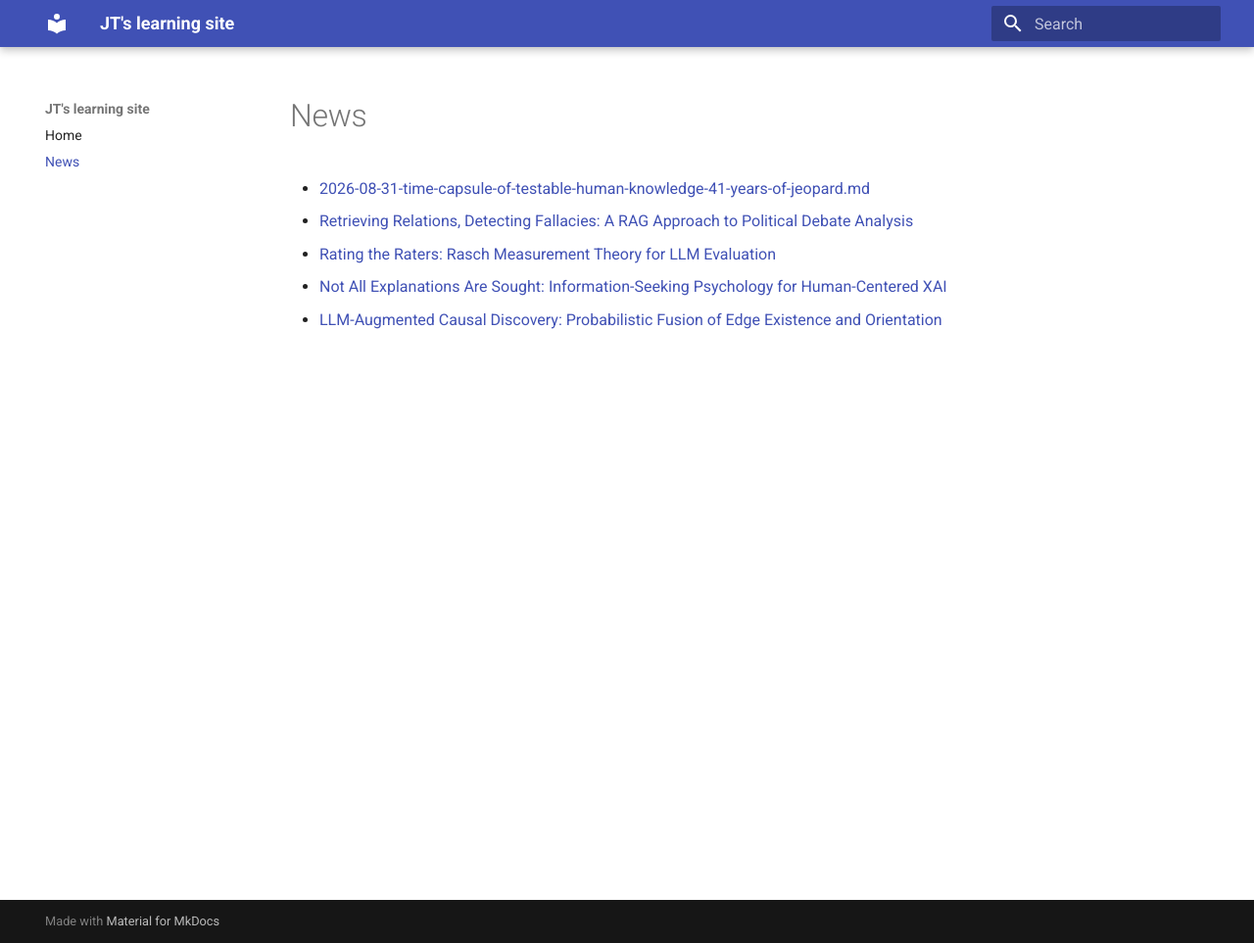
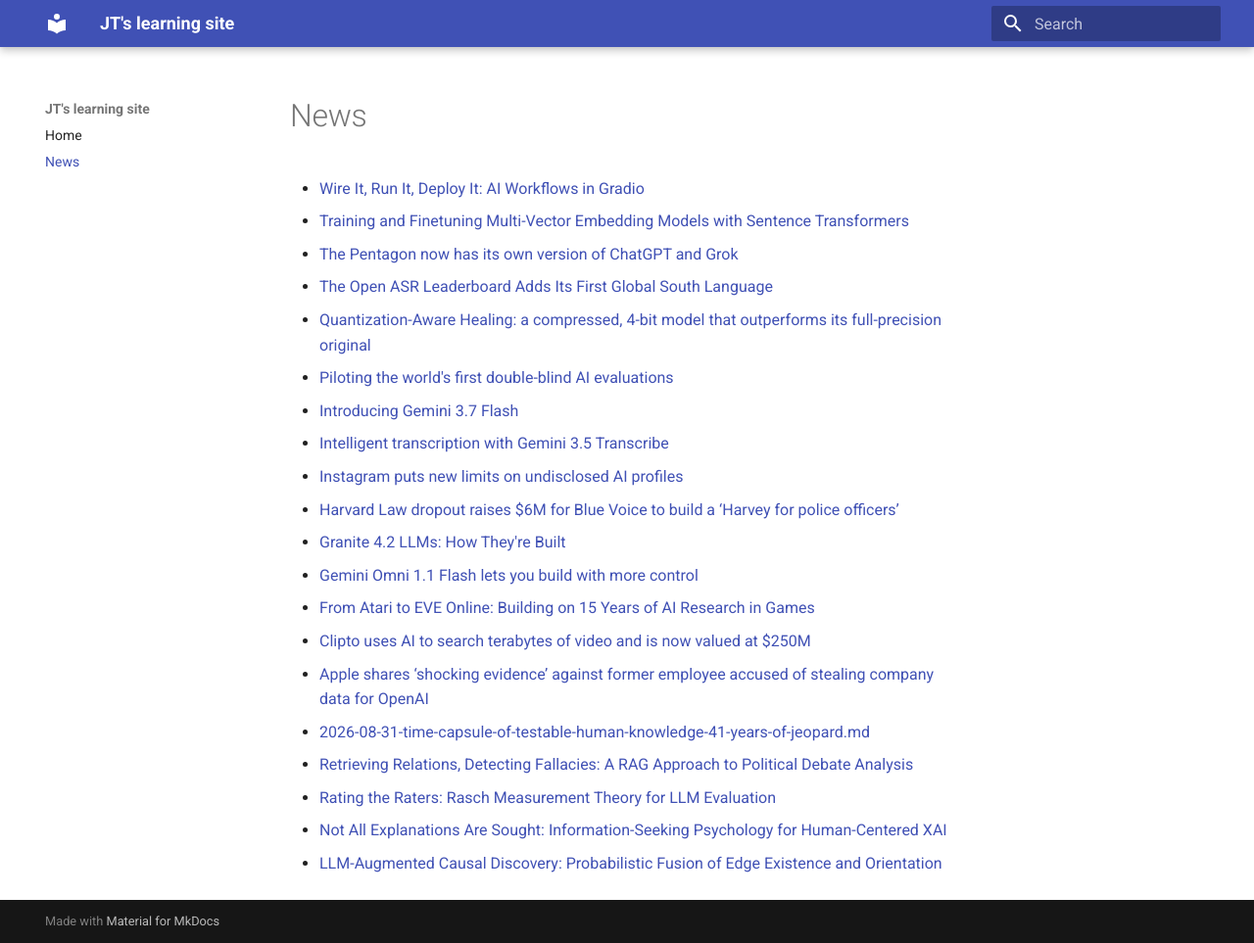
Before and after one commit to joshuatxl/learning-site, an MkDocs documentation site: the page built from docs/news/index.md, in a window 1280 px wide and 963 px high. Shown: the whole window at 98% size. Built offline with MkDocs 1.6.1 and Material for MkDocs 9.7.7, drawn with Linux system fonts in a browser that asks for light colours.

```diff
--- a/docs/news/index.md
+++ b/docs/news/index.md
@@ -1,5 +1,20 @@
 # News
 
+- [Wire It, Run It, Deploy It: AI Workflows in Gradio](2026-09-01-wire-it-run-it-deploy-it-ai-workflows-in-gradio.md)
+- [Training and Finetuning Multi-Vector Embedding Models with Sentence Transformers](2026-09-01-training-and-finetuning-multi-vector-embedding-models-with-s.md)
+- [The Pentagon now has its own version of ChatGPT and Grok](2026-09-01-the-pentagon-now-has-its-own-version-of-chatgpt-and-grok.md)
+- [The Open ASR Leaderboard Adds Its First Global South Language](2026-09-01-the-open-asr-leaderboard-adds-its-first-global-south-languag.md)
+- [Quantization-Aware Healing: a compressed, 4-bit model that outperforms its full-precision original](2026-09-01-quantization-aware-healing-a-compressed-4-bit-model-that-out.md)
+- [Piloting the world's first double-blind AI evaluations](2026-09-01-piloting-the-world-s-first-double-blind-ai-evaluations.md)
+- [Introducing Gemini 3.7 Flash](2026-09-01-introducing-gemini-3-7-flash.md)
+- [Intelligent transcription with Gemini 3.5 Transcribe](2026-09-01-intelligent-transcription-with-gemini-3-5-transcribe.md)
+- [Instagram puts new limits on undisclosed AI profiles](2026-09-01-instagram-puts-new-limits-on-undisclosed-ai-profiles.md)
+- [Harvard Law dropout raises $6M for Blue Voice to build a ‘Harvey for police officers’](2026-09-01-harvard-law-dropout-raises-6m-for-blue-voice-to-build-a-harv.md)
+- [Granite 4.2 LLMs: How They're Built](2026-09-01-granite-4-2-llms-how-they-re-built.md)
+- [Gemini Omni 1.1 Flash lets you build with more control](2026-09-01-gemini-omni-1-1-flash-lets-you-build-with-more-control.md)
+- [From Atari to EVE Online: Building on 15 Years of AI Research in Games](2026-09-01-from-atari-to-eve-online-building-on-15-years-of-ai-research.md)
+- [Clipto uses AI to search terabytes of video and is now valued at $250M](2026-09-01-clipto-uses-ai-to-search-terabytes-of-video-and-is-now-value.md)
+- [Apple shares ‘shocking evidence’ against former employee accused of stealing company data for OpenAI](2026-09-01-apple-shares-shocking-evidence-against-former-employee-accus.md)
 - [2026-08-31-time-capsule-of-testable-human-knowledge-41-years-of-jeopard.md](2026-08-31-time-capsule-of-testable-human-knowledge-41-years-of-jeopard.md)
 - [Retrieving Relations, Detecting Fallacies: A RAG Approach to Political Debate Analysis](2026-08-31-retrieving-relations-detecting-fallacies-a-rag-approach-to-p.md)
 - [Rating the Raters: Rasch Measurement Theory for LLM Evaluation](2026-08-31-rating-the-raters-rasch-measurement-theory-for-llm-evaluatio.md)
```
Also changed, not shown: docs/news/2026-09-01-apple-shares-shocking-evidence-against-former-employee-accus.md (added, +11 -0 lines), docs/news/2026-09-01-clipto-uses-ai-to-search-terabytes-of-video-and-is-now-value.md (added, +11 -0 lines), docs/news/2026-09-01-from-atari-to-eve-online-building-on-15-years-of-ai-research.md (added, +11 -0 lines), docs/news/2026-09-01-gemini-omni-1-1-flash-lets-you-build-with-more-control.md (added, +11 -0 lines), docs/news/2026-09-01-granite-4-2-llms-how-they-re-built.md (added, +11 -0 lines), docs/news/2026-09-01-harvard-law-dropout-raises-6m-for-blue-voice-to-build-a-harv.md (added, +11 -0 lines), docs/news/2026-09-01-instagram-puts-new-limits-on-undisclosed-ai-profiles.md (added, +11 -0 lines), docs/news/2026-09-01-intelligent-transcription-with-gemini-3-5-transcribe.md (added, +11 -0 lines), docs/news/2026-09-01-introducing-gemini-3-7-flash.md (added, +11 -0 lines), docs/news/2026-09-01-piloting-the-world-s-first-double-blind-ai-evaluations.md (added, +11 -0 lines), docs/news/2026-09-01-quantization-aware-healing-a-compressed-4-bit-model-that-out.md (added, +11 -0 lines), docs/news/2026-09-01-the-open-asr-leaderboard-adds-its-first-global-south-languag.md (added, +11 -0 lines), docs/news/2026-09-01-the-pentagon-now-has-its-own-version-of-chatgpt-and-grok.md (added, +11 -0 lines), docs/news/2026-09-01-training-and-finetuning-multi-vector-embedding-models-with-s.md (added, +11 -0 lines), 1 more files, 1 other file.
